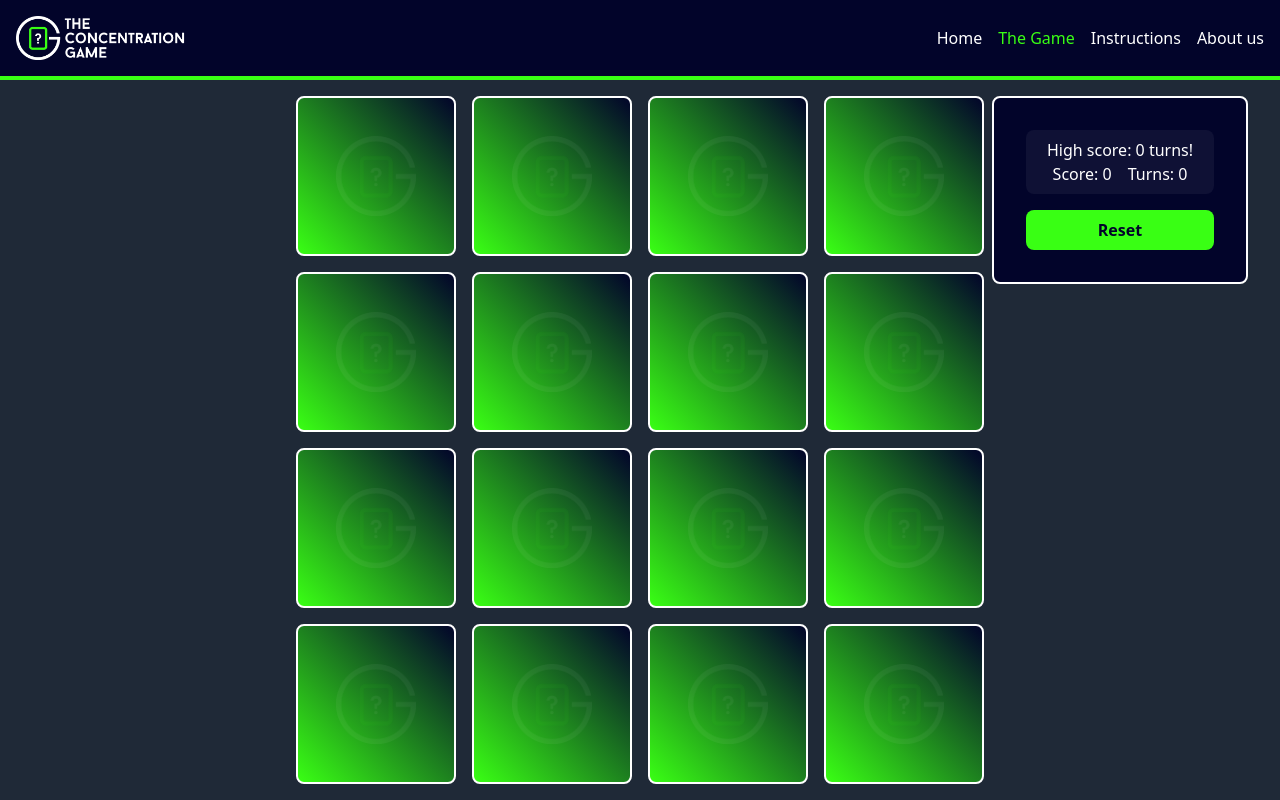
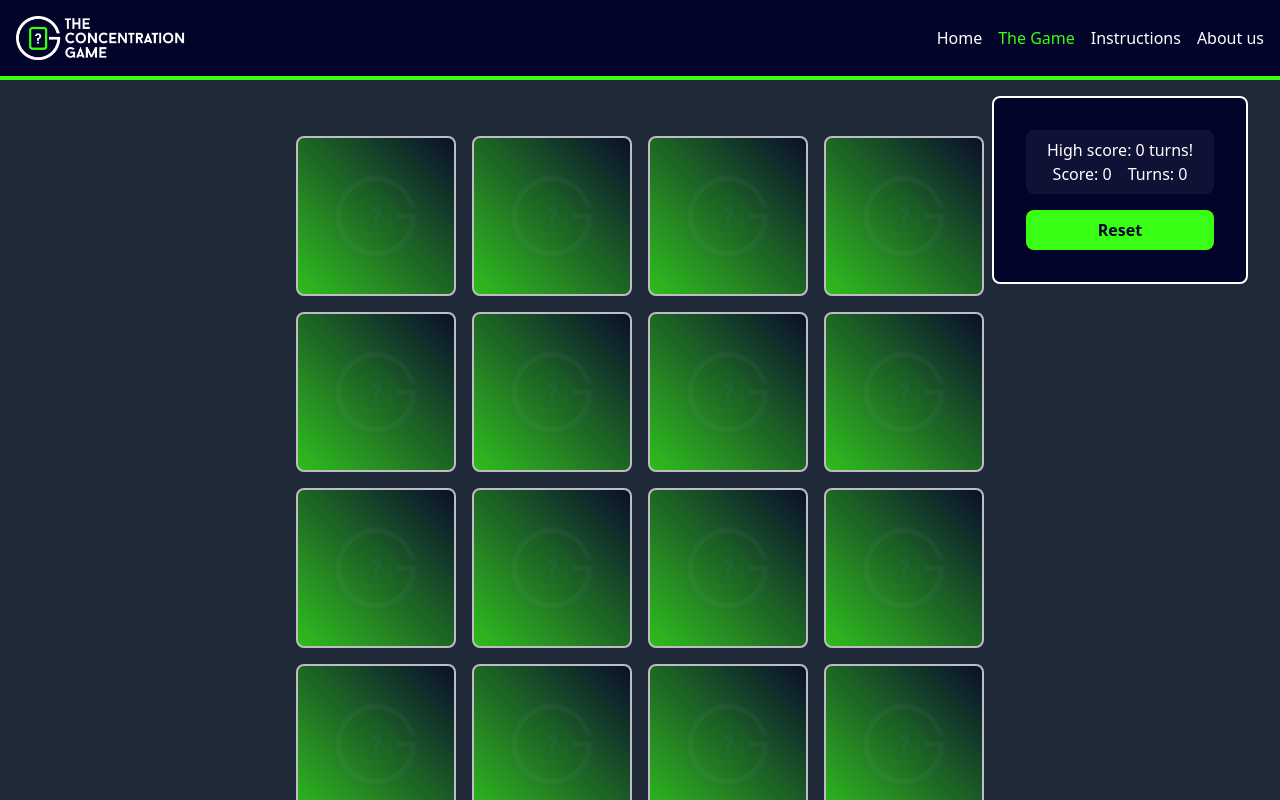
Before and after one commit to rAskVAL/theconcentrationgame, a React (Vite) app: page /play in a window 1280 px wide. Shown: the top 800 px of the page. Built offline with nearby package versions, Linux system fonts and the light colour scheme; grey boxes are pictures that could not be loaded.

Commit message:
added animation for cards

```diff
--- a/src/components/Card.jsx
+++ b/src/components/Card.jsx
@@ -1,10 +1,48 @@
 /* eslint-disable react/prop-types */ // TODO: upgrade to latest eslint tooling
 
-import { motion } from "framer-motion";
+import { motion, useMotionValue, useSpring, useTransform } from "framer-motion";
 import { useEffect, useState } from "react";
 
 export default function Card({ card, handleClick, gameState }) {
   const [isFlipped, setIsFlipped] = useState(false);
+
+  const x = useMotionValue(0);
+  const y = useMotionValue(0);
+
+  const mouseXSpring = useSpring(x);
+  const mouseYSpring = useSpring(y);
+
+  const rotateX = useTransform(
+    mouseYSpring,
+    [-0.5, 0.5],
+    ["15.5deg", "-15.5deg"]
+  );
+  const rotateY = useTransform(
+    mouseXSpring,
+    [-0.5, 0.5],
+    ["-15.5deg", "15.5deg"]
+  );
+
+  function onMouseMove(e) {
+    const rect = e.target.getBoundingClientRect();
+
+    const width = rect.width;
+    const height = rect.height;
+
+    const mouseX = e.clientX - rect.left;
+    const mouseY = e.clientY - rect.top;
+
+    const xPct = mouseX / width - 0.5;
+    const yPct = mouseY / height - 0.5;
+
+    x.set(xPct);
+    y.set(yPct);
+  }
+
+  function onMouseLeave() {
+    y.set(0);
+    x.set(0);
+  }
 
   useEffect(() => {
     if (
@@ -27,16 +65,20 @@ export default function Card({ card, handleClick, gameState }) {
 
   return (
     <motion.div
+      onMouseMove={onMouseMove}
+      onMouseLeave={onMouseLeave}
       initial={{
         opacity: 0,
         y: (Math.random() < 0.5 ? -1 : 1) * Math.random() * 1000,
         x: (Math.random() < 0.5 ? -1 : 1) * Math.random() * 1000,
       }}
+      whileHover={{ scale: 1.03, opacity: 1 }}
       animate={{
-        opacity: gameState.restarting ? 0 : 1,
+        opacity: gameState.restarting ? 0 : 0.7,
         y: 0,
         x: 0,
       }}
+      style={{ rotateX, rotateY, transformStyle: "preserve-3d" }}
       exit={{ opacity: 0 }}
       transition={{ delay: Math.random() * 0.5, duration: 0.5 }}
       className="flip-card h-36 sm:w-40 sm:h-40"
--- a/src/pages/Play.jsx
+++ b/src/pages/Play.jsx
@@ -127,7 +127,7 @@ export default function Play() {
   }, [gameState.firstCard, gameState.secondCard]);
 
   return (
-    <div className="h-full flex flex-col-reverse justify-center items-center relative my-4 px-4 overflow-hidden">
+    <div className="h-full flex flex-col-reverse justify-center items-center relative my-4 px-4 py-10 overflow-hidden">
       <div className="grid grid-cols-2 sm:grid-cols-3 md:grid-cols-4  grid-rows-4 gap-4  w-full sm:w-fit relative">
         {gameState.cardDeck.map((card, index) => (
           <Card
```
